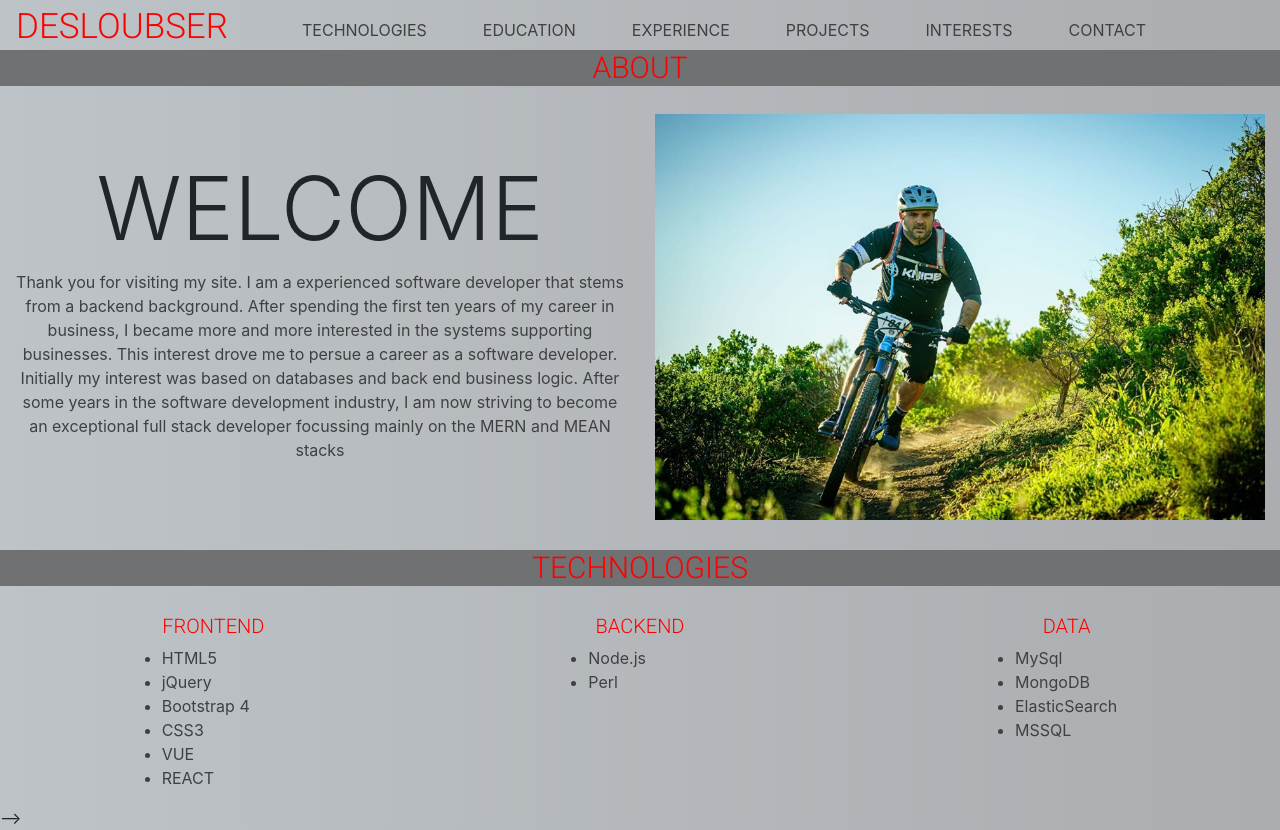
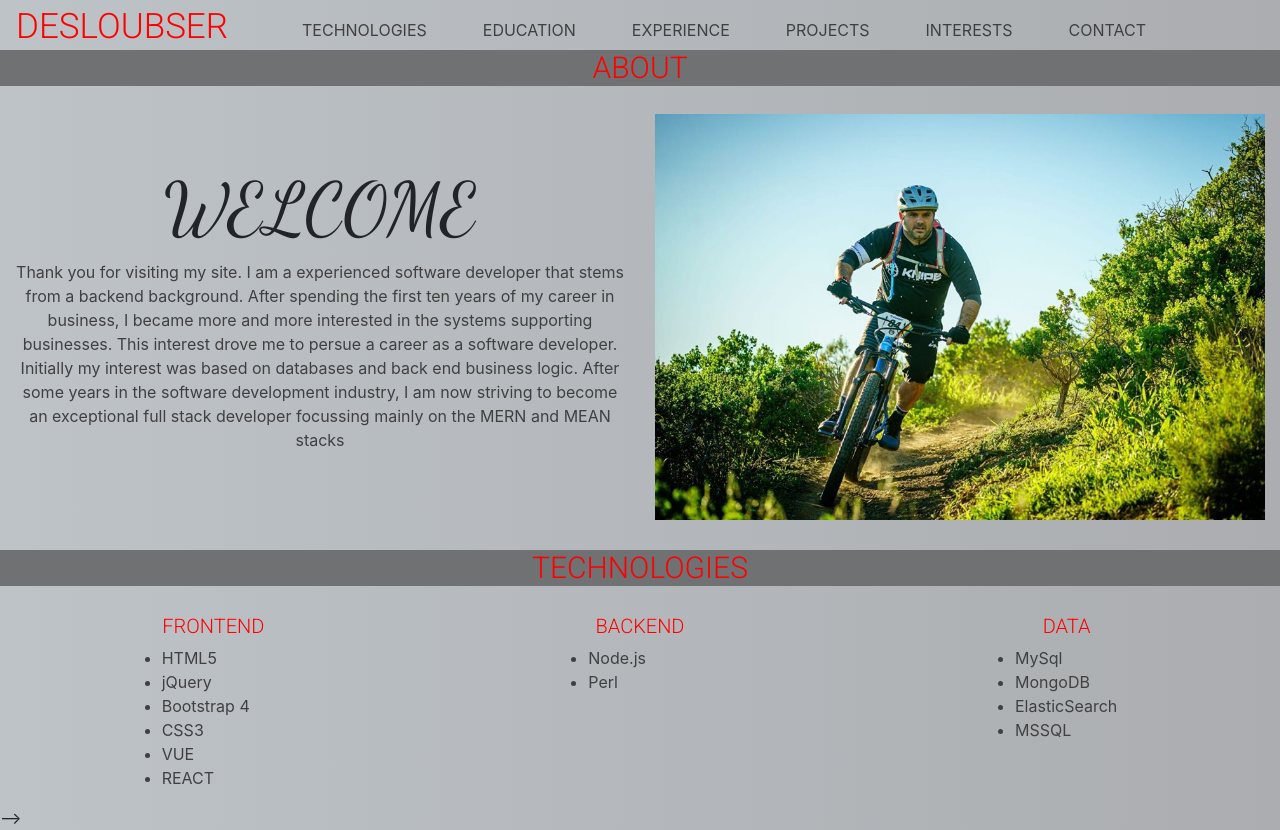
Before and after one commit to desloubser80/desloubser, a website: page public/index.html in a window 1280 px wide. Drawn offline with nearby package versions, Linux system fonts and the light colour scheme.

Commit message:
Added better welcome font

```diff
--- a/public/assets/styles.css
+++ b/public/assets/styles.css
@@ -83,3 +83,7 @@ body {
 section {
 	margin-top: 30px;
 }
+
+#welcome {
+	font-family: 'Dancing Script', cursive;
+}
--- a/public/index.html
+++ b/public/index.html
@@ -11,6 +11,7 @@
     <link rel="stylesheet" href="https://stackpath.bootstrapcdn.com/bootstrap/4.3.1/css/bootstrap.min.css" integrity="sha384-ggOyR0iXCbMQv3Xipma34MD+dH/1fQ784/j6cY/iJTQUOhcWr7x9JvoRxT2MZw1T" crossorigin="anonymous">
 
     <link href="https://fonts.googleapis.com/css?family=Roboto:300,400&display=swap" rel="stylesheet">
+    <link href="https://fonts.googleapis.com/css?family=Dancing+Script&display=swap" rel="stylesheet">
 
     <!--Custom style sheets-->
 	<link rel="stylesheet" type="text/css" href="./assets/styles.css">
@@ -56,7 +57,7 @@
         <div class = "row align-items-center">
             <div class = "col-lg-6">
                 <div id = "headingGroup" class = "text-center d-lg-block">
-                    <h1 class = "display-2">WELCOME</h1>
+                    <h1 id = "welcome" class = "display-3">WELCOME</h1>
                     <p class = "infotext">Thank you for visiting my site. I am a experienced software developer that stems from a backend background.
                     After spending the first ten years of my career in business, I became more and more interested in the systems supporting businesses. This interest drove me to persue a career as a software developer. Initially my interest was based on databases and back end business logic. After some years in the software development industry, I am now striving to become an exceptional full stack developer focussing mainly on the MERN and MEAN stacks </p>
 
```
